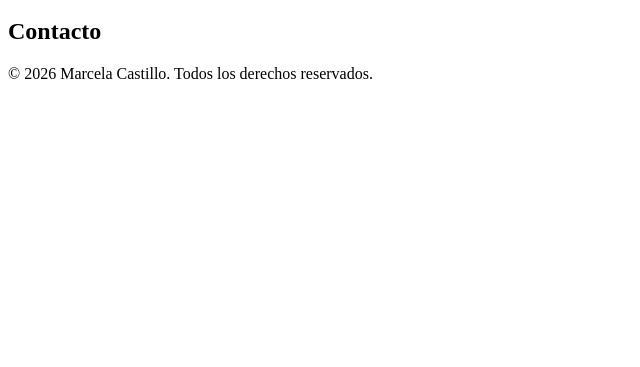
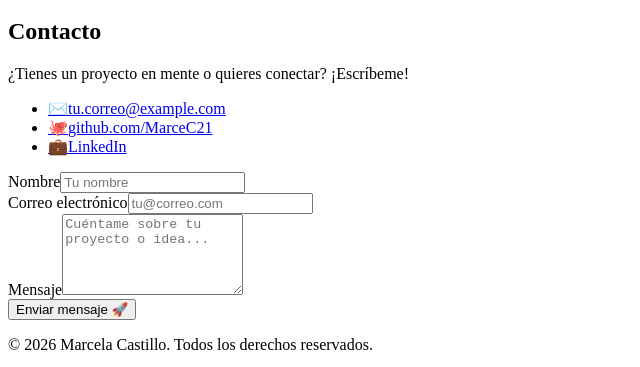
Before and after one commit to MarceC21/Mi_Portafolio, a Next.js app: page / in a window 1280 px wide. Shown: the part 2021-2388 px from the top of the page, without its empty margins (0-640 px from the left). Before the commit the page ends 2120 px from the top, so only its background shows below. Built offline with nearby package versions, Linux system fonts and the light colour scheme.

Commit message:
feat: Lógica de contacto y formulario interactivo no funcional

```diff
--- a/src/app/page.js
+++ b/src/app/page.js
@@ -22,6 +22,7 @@ export default function Home() {
         <Tecnologias />
         <Proyectos />
         <Contacto />
+
       </main>
 
       <Footer />
--- a/src/sections/contacto.jsx
+++ b/src/sections/contacto.jsx
@@ -1,7 +1,94 @@
+
+// Si no se pone esto, Next.js asume que el componente es estático y no puede usar hooks ni interactividad
+// Esto es necesario para que el formulario de contacto pueda manejar eventos (aunque en este caso no envíe datos a ningún lado)
+"use client";
+
+
+import React from 'react';
+
+
 export default function Contacto() {
   return (
     <section id="contacto">
       <h2>Contacto</h2>
+
+      <div className="contacto-wrapper">
+
+        {/* Info de contacto */}
+        <div className="contacto-info">
+          <p className="contacto-intro">
+            ¿Tienes un proyecto en mente o quieres conectar? ¡Escríbeme!
+          </p>
+
+          <ul className="contacto-links">
+            <li>
+              <a href="mailto:tu.correo@example.com" className="contacto-link">
+                <span className="contacto-icon">✉️</span>
+                tu.correo@example.com
+              </a>
+            </li>
+            <li>
+              <a
+                href="https://github.com/MarceC21"
+                target="_blank"
+                rel="noopener noreferrer"
+                className="contacto-link"
+              >
+                <span className="contacto-icon">🐙</span>
+                github.com/MarceC21
+              </a>
+            </li>
+            <li>
+              <a
+                href="https://www.linkedin.com/in/marcela-castillo-80573b399/"
+                target="_blank"
+                rel="noopener noreferrer"
+                className="contacto-link"
+              >
+                <span className="contacto-icon">💼</span>
+                LinkedIn
+              </a>
+            </li>
+          </ul>
+        </div>
+
+        {/* Formulario visual (no funcional — solo presentación) */}
+        <form className="contacto-form" onSubmit={(e) => e.preventDefault()}>
+          <div className="form-group">
+            <label htmlFor="nombre">Nombre</label>
+            <input
+              id="nombre"
+              type="text"
+              placeholder="Tu nombre"
+              autoComplete="off"
+            />
+          </div>
+
+          <div className="form-group">
+            <label htmlFor="email">Correo electrónico</label>
+            <input
+              id="email"
+              type="email"
+              placeholder="tu@correo.com"
+              autoComplete="off"
+            />
+          </div>
+
+          <div className="form-group">
+            <label htmlFor="mensaje">Mensaje</label>
+            <textarea
+              id="mensaje"
+              rows={5}
+              placeholder="Cuéntame sobre tu proyecto o idea..."
+            />
+          </div>
+
+          <button type="submit" className="btn-enviar">
+            Enviar mensaje 🚀
+          </button>
+        </form>
+
+      </div>
     </section>
   );
 }
```
